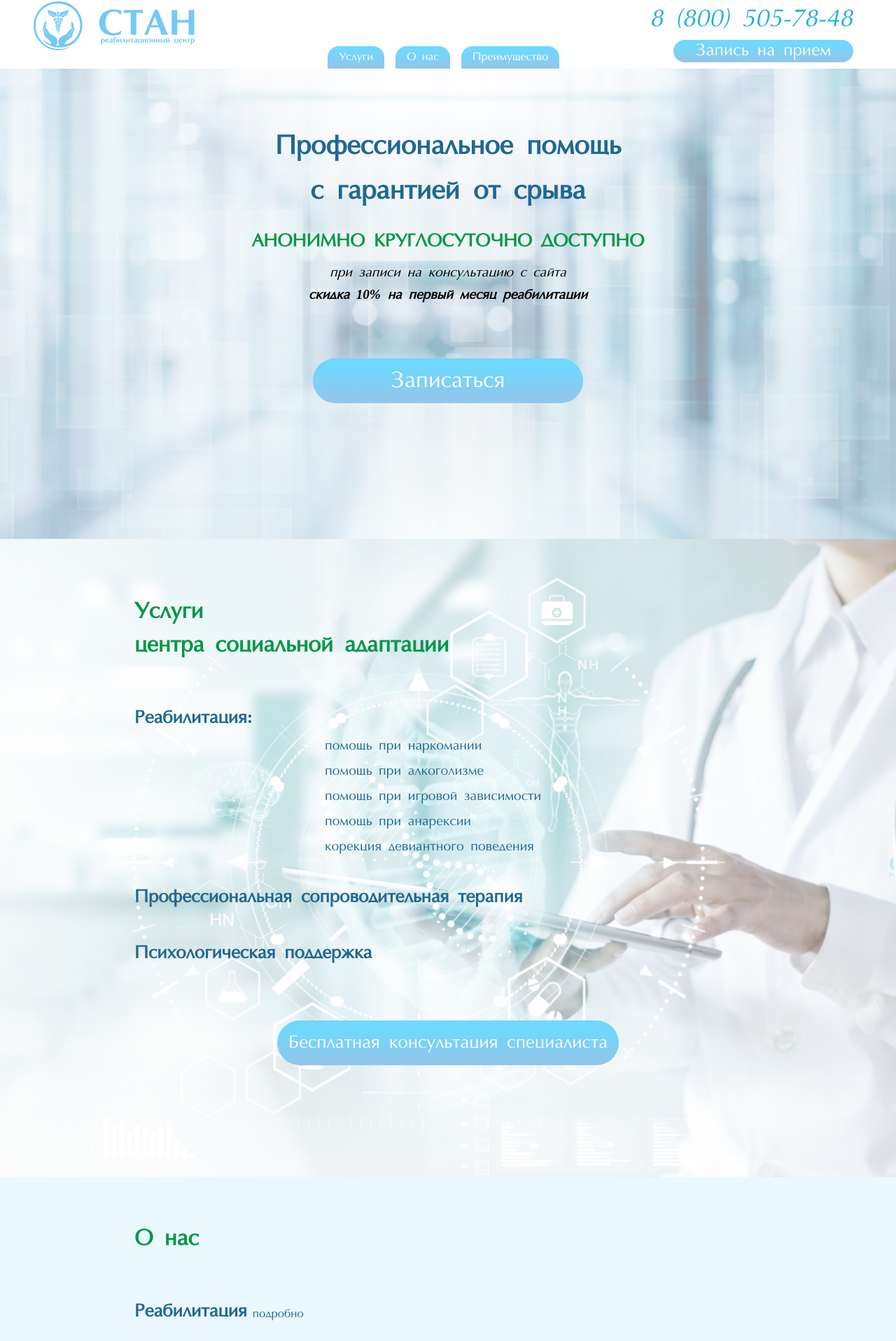
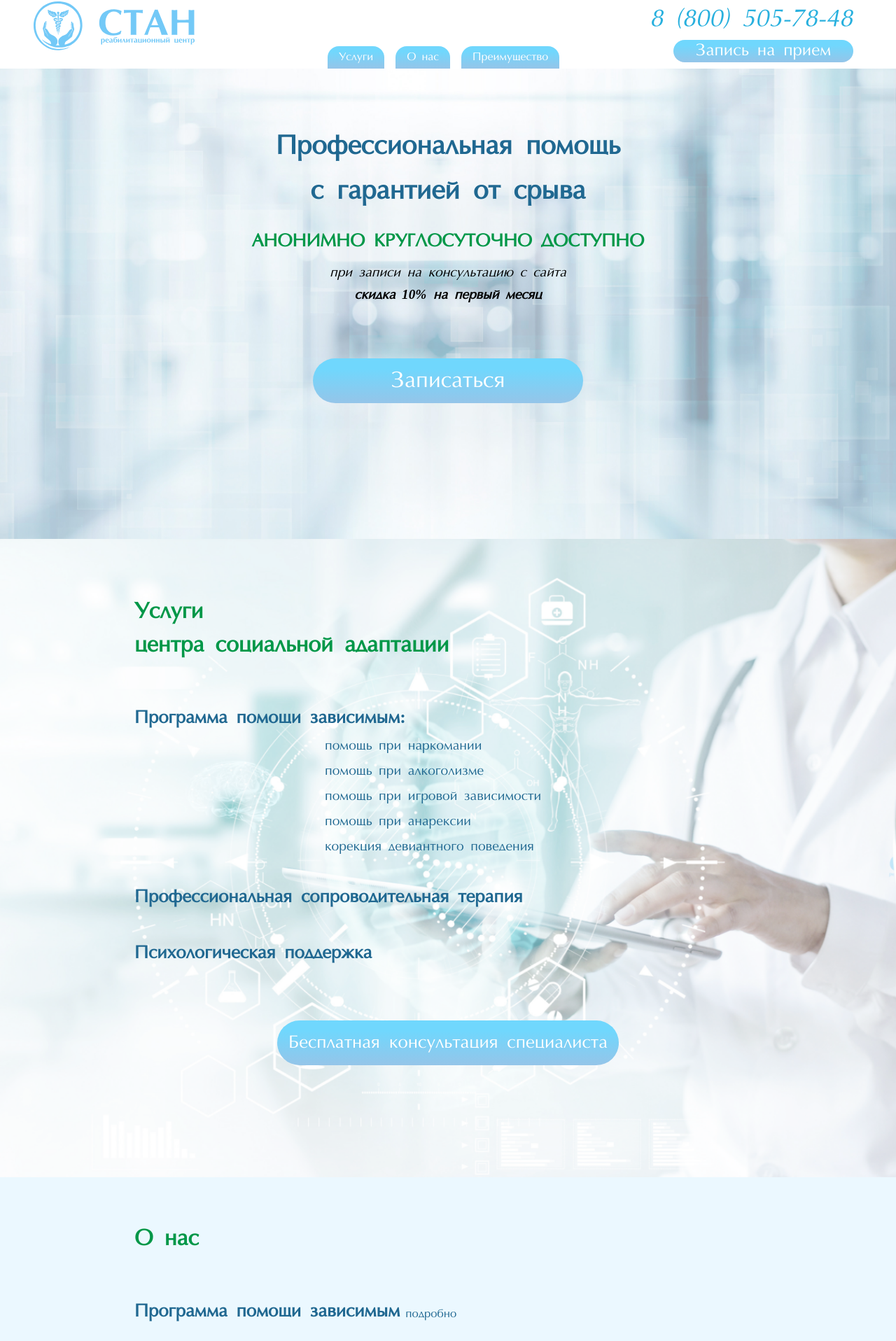
Before and after one commit to Vladdizlaw/Stan_clinic, a Nuxt app: page / in a window 1280 px wide. Shown: the part 30-1946 px from the top of the page at 70% size. Built offline with nearby package versions, Linux system fonts and the light colour scheme.

Commit message:
[FIX] -  content

```diff
--- a/pages/index.vue
+++ b/pages/index.vue
@@ -57,12 +57,12 @@ function changeVisibility(hint) {
         <ModalForm v-if="visible" v-model:visible="visible" />
       </teleport>
       <div class="main-first__title ">
-        <h1 class="whitespace-nowrap">Профессиональное помощь<br /> с гарантией от срыва</h1>
+        <h1 class="whitespace-nowrap">Профессиональная помощь<br /> с гарантией от срыва</h1>
       </div>
       <p class="mt-5 mb-5">АНОНИМНО КРУГЛОСУТОЧНО ДОСТУПНО</p>
       <div class="main-first-subtitle flex flex-col  ">
         <p class="leading-3 ">при записи на консультацию с сайта</p>
-        <span class="leading-3 mt-5 ">скидка 10% на первый месяц реабилитации</span>
+        <span class="leading-3 mt-5 ">скидка 10% на первый месяц </span>
       </div>
       <button @click="changeVisibility('data_1')"
         class="btn main-first-subtitle__button mt-5 duration-200 hover:drop-shadow-md">
@@ -75,7 +75,7 @@ function changeVisibility(hint) {
         <p class="main-second-text__title">Услуги <br />центра социальной адаптации</p>
         <div class="main-second-text__center flex flex-col mt-[3rem]  gap-[3rem]  max-w-[100%]">
 
-          <p>Реабилитация:</p>
+          <p>Программа помощи зависимым:</p>
           <div class="main-second-text__div flex-col flex mt-[-2rem]  ml-[-3rem] gap-5">
             <p>помощь при наркомании</p>
             <p>помощь при алкоголизме</p>
@@ -103,7 +103,7 @@ function changeVisibility(hint) {
         </div>
         <div class=" flex flex-col main-third-text ">
           <div class=" flex flex-row  gap-2 main-third-text__text">
-            <h1 class="text-[3rem] text-[#206891]">Реабилитация</h1>
+            <h1 class="text-[3rem] text-[#206891]">Программа помощи зависимым</h1>
             <p @click="opensFlag[1] = !opensFlag[1]"
               class="closed text-[1.5rem] mt-4 text-[#206891] hover:underline  hover:drop-shadow-md duration-200 cursor-pointer">
               <span v-if="!opensFlag[1]">подробно</span><span v-if="opensFlag[1]" class="text-[#009748]">свернуть</span>
@@ -114,38 +114,40 @@ function changeVisibility(hint) {
             негативно сказывается на организме человека, а также его психическом состоянии. Человек, который страдает от
             такой болезни, даже когда осознает всю ее опасность, не может самостоятельно справиться с проблемой. Для
             успешного лечения необходимо обратиться за помощью к профессионалам. Помимо использования медикаментозной
-            терапии, особое внимание заслуживает реабилитация наркозависимых в Краснодаре. Больной должен научиться жить
+            терапии, особое внимание заслуживает программа помощи зависимым наркозависимых в Краснодаре. Больной должен
+            научиться жить
             в обществе и справляться с возможными проблемами без использования наркотиков.
 
-            Для чего нужна реабилитация ?
+            Для чего нужна программа помощи зависимым ?
 
             Наркомания – заболевание не только физическое, но и психическое. Основная сложность заключается в том, что
             привыкание к наркотикам развивается с очень быстрой скоростью. И, даже если справиться с физической тягой к
             психоактивным веществам можно с использованием медикаментов и кодирования, то с психологической избавиться
             от тяги
-            к постоянному чувству эйфории значительно сложнее. Специалисты реабилитационного центра СТАН убеждены, что
-            реабилитация наркозависимых в Краснодаре – важнейший этап в лечении наркотической зависимости. Именно она
+            к постоянному чувству эйфории значительно сложнее. Специалисты центра СТАН убеждены, что
+            программа помощи зависимым в Краснодаре – важнейший этап в лечении наркотической зависимости. Именно она
             позволяет научиться контролировать свое поведение и адаптироваться к новой жизни.
 
-            Какие методы используются для реабилитации ?
+            Какие методы используются в программе помощи зависимым ?
 
-            Основная цель реабилитации – восстановление психологического состояния пациента после пройденной комплексной
+            Основная цель программы помощи зависимым – восстановление психологического состояния пациента после
+            пройденной комплексной
             терапии. Он должен осознать, какое влияние оказывают наркотики на его организм и осознанно захотеть изменить
-            свое положение. В реабилитационном центре СТАН используются различные методики для полного излечения
+            свое положение. В центре СТАН используются различные методики для полного излечения
             зависимого. Это длительная борьба, в которой участвует не только сам пациент, но также различные специалисты
             (психологи, психотерапевты и др.). Особо важное значение также имеет поддержка близких и родных.
-            В качестве реабилитации используются различные способы. Например, индивидуальные и групповые
+            В качестве программы помощи зависимым используются различные способы. Например, индивидуальные и групповые
             психотерапевтические сеансы, посещение групп анонимных наркоманов, посещение различных кружков и
             мероприятий, занятие спортом и др. Все эти варианты позволяют пациенту по-новому посмотреть на свою жизнь и
-            понять, что без наркотиков она также может быть яркой и насыщенной. Реабилитация наркозависимых в Краснодаре
-            может происходить в форме дневного или круглосуточно стационара. Специалисты реабилитационного центра СТАН
+            понять, что без наркотиков она также может быть яркой и насыщенной. Программа помощи зависимым в Краснодаре
+            может происходить в форме дневного или круглосуточно стационара. Специалисты центра СТАН
             убеждены, что именно второй вариант является более эффективным. В этом случае у зависимого нет никаких
             соблазнов сорваться и вновь начать употреблять наркотики.
 
-            Насколько эффективна реабилитация?
+            Насколько эффективна программа помощи зависимым?
             <br />
-            Реабилитация зависимых не зря считается одним из самых важных
-            этапов на пути к выздоровлению. Благодаря правильно подобранной реабилитационной программе, пациент:
+            Программа помощи зависимым не зря считается одним из самых важных
+            этапов на пути к выздоровлению. Благодаря правильно подобранной программе, пациент:
             <br />
             1 Решает психологические проблемы, которые стали причиной употребления психоактивных веществ;
             <br />
@@ -154,12 +156,12 @@ function changeVisibility(hint) {
             3 Учится заново социализироваться и общаться с людьми как раньше.
             <br />
 
-            Наркологи реабилитационного центра СТАН особое внимание уделяют качеству реабилитации. Используя
+            Специалисты центра СТАН особое внимание уделяют качеству программе помощи зависимым. Используя
             индивидуальный подход, они подбирают план для каждого конкретного случая. Благодаря высокой квалификации
-            и большому количеству наработок, специалисты помогают максимально эффективно пройти реабилитацию
-            наркозависимых в Краснодаре и вернуться в социум без тяги к употреблению психоактивных веществ.
+            и большому количеству наработок, специалисты помогают максимально эффективно пройти программу помощи
+            зависимых в Краснодаре и вернуться в социум без тяги к употреблению психоактивных веществ.
             <br />
-            Составление индивидуального плана реабилитации <br />
+            Составление индивидуального плана программы помощи <br />
             Тематические лекции (1 лекция/день) <br />
             Проведение вечерних терапевтических групп под руководством консультанта: Самоанализ <br />
             Психотерапевтическая поддержка семьи <br />
@@ -182,7 +184,7 @@ function changeVisibility(hint) {
           <div v-if="opensFlag[2]" class="main-third-text__open w-1/2 pb-[2rem] ml-[15%] text-[1.2rem]">
             Профессиональная сопроводительная терапия (ПСТ) – это комплексная психосоциальная поддержка для людей с
             наркотической зависимостью, направленная на снижение вреда, улучшение качества жизни и социальную
-            реабилитацию.
+            программу помощи.
             <br />
             Основные цели ПСТ: <br />
             1. Снижение рисков – предотвращение передозировок, ВИЧ/гепатитов, криминализации. <br />
@@ -197,7 +199,7 @@ function changeVisibility(hint) {
             - Групповая терапия (например, по программе «12 шагов»). <br />
             - Когнитивно-поведенческая терапия (КПТ) – изменение деструктивных моделей мышления. <br />
 
-            2. Социальная реабилитация <br />
+            2. Социальная программа помощи <br />
             - Помощь в трудоустройстве – обучение, поиск работы. <br />
             - Семейная терапия – восстановление отношений с близкими. <br />
             - Юридическая поддержка – помощь в решении проблем с законом. <br />
@@ -245,7 +247,7 @@ function changeVisibility(hint) {
             - Гештальт-терапия – проработка незавершённых эмоциональных процессов. <br />
             - Терапия принятия и ответственности (ACT) – обучение жизни «здесь и сейчас». <br />
 
-            Частота: 1-2 сеанса в неделю (зависит от стадии реабилитации). <br />
+            Частота: 1-2 сеанса в неделю. <br />
             Групповая терапия
             Формат: Занятия в группах (6-12 человек) под руководством психолога. <br />
             Виды групп: <br />
@@ -270,25 +272,19 @@ function changeVisibility(hint) {
             - Телефоны доверия, онлайн-поддержка. <br />
 
 
-            3. Кто оказывает психологическую помощь? <br />
-            - Клинические психологи (работают в наркодиспансерах, реабилитационных центрах). <br />
-            - Социальные работники (помощь в адаптации). <br />
-            - Равные консультанты (бывшие зависимые, прошедшие реабилитацию). <br />
-
-
-            4. Как долго длится психологическая поддержка? <br />
+            3. Как долго длится психологическая поддержка? <br />
             - Острая фаза (первые месяцы отказа от наркотиков) – интенсивная терапия 2-3 раза в неделю. <br />
             - Стабилизация (6-12 месяцев) – регулярные встречи 1 раз в 1-2 недели. <br />
             - Поддерживающая фаза (1-3 года и более) – периодические консультации для профилактики рецидивов. <br />
 
 
-            5. Эффективность психологической помощи <br />
+            4. Эффективность психологической помощи <br />
             Исследования показывают, что у пациентов, получающих психологическую поддержку: <br />
             ✅ На 40-60% снижается риск рецидивов. <br />
             ✅ Улучшаются отношения в семье. <br />
             ✅ Повышается мотивация к трезвой жизни. <br />
 
-            Психологическая помощь наиболее эффективна в сочетании с социальной реабилитацией.
+
           </div>
         </div>
         <!-- <div class=" flex flex-col main-third-text">
@@ -359,7 +355,7 @@ function changeVisibility(hint) {
         </div>
         <div class="flex text-[2rem] text-[#206891] gap-2 items-center"><img class="w-5" src="../assets/plus.svg" />
           <p>Комфортные стационарные условия для прохождения
-            курса реабилитации</p>
+            курса </p>
         </div>
         <div class="flex text-[2rem] text-[#206891] gap-2 items-center"><img class="w-5" src="../assets/plus.svg" />
           <p>4-х
@@ -383,7 +379,7 @@ function changeVisibility(hint) {
           <div class="text-[1.5rem] text-[#009748]">Андрей 31 год</div>
           <div class="main-five__content text-[1rem] flex w-5/6">Всем привет. Меня зовут Андрей, мне 31 год. Употреблял
             более 10 лет. Перед
-            тем как попасть в РЦ «СТАН» моя жизнь полностью была разрушена. Прошел необходимый курс реабилитации, соц.
+            тем как попасть в РЦ «СТАН» моя жизнь полностью была разрушена. Прошел необходимый курс помощи, соц.
             адаптацию и волонтерства. За время нахождения
             в центре я полностью изменил свое отношение к самому себе и к своему заболеванию. До меня донесли, что
             употребление наркотиков – это не просто моя дурная привычка, это заболевание, которое необходимо лечить и
@@ -403,7 +399,7 @@ function changeVisibility(hint) {
             я понял что больше не хочу поступать так как поступал раньше я понял что не хочу обманывать окружающих
             родных друзей
             я понял что хочу жить
-            и вот после полного курса реабилитации я чист уже почти
+            и вот после полного курса помощи зависимым я чист уже почти
             2 года и у меня полностью пропало одержимое желание употреблять наркотики и алкоголь
             я нашел себе хорошую работу
             восстановил семейную сферу
```
